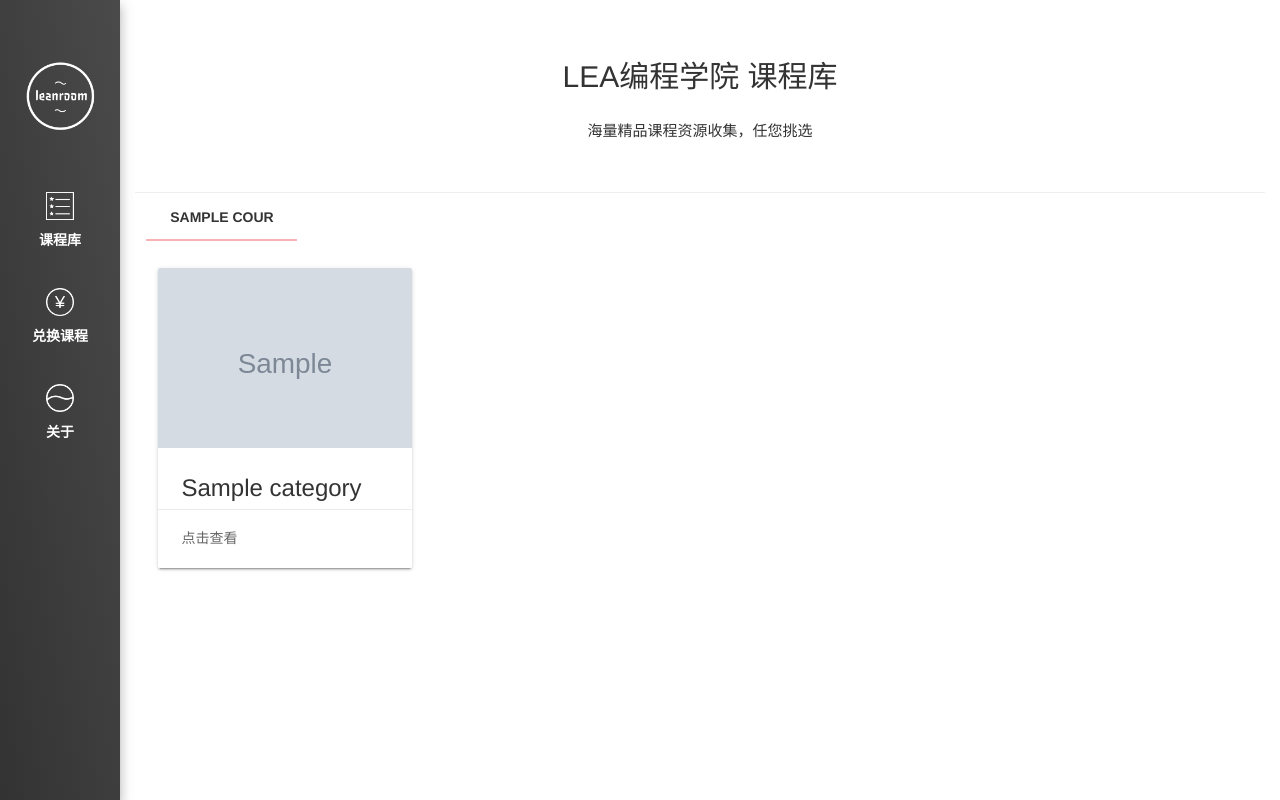
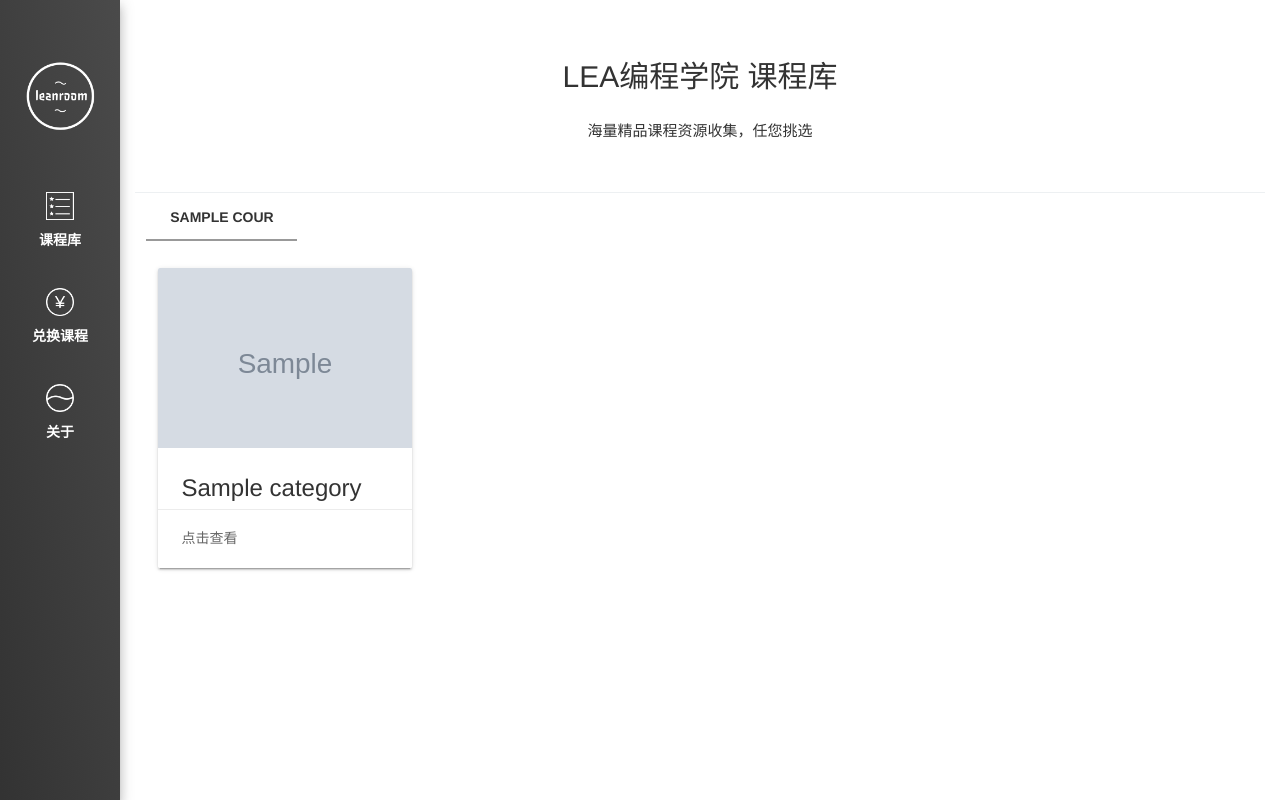
Before and after one commit to yanggan/leanroom, a Flask app: template serve/application/templates/course.html in a window 1280 px wide. Run offline with Flask 2, Linux system fonts and the light colour scheme; the template is opened without the code that fills it: most values are stand-ins (such as "Sample title", 1, 10 or a date in 2020); grey boxes marked "Sample" are stand-in pictures; parts of the project's set-up code (start-up, migrations or seed data) failed here and were passed over; some libraries are stand-ins or nearby versions.

Commit message:
v0.1.10.2414 mod: course page css style

```diff
--- a/serve/application/static/css/style.css
+++ b/serve/application/static/css/style.css
@@ -44,6 +44,9 @@ table.bordered > thead > tr, table.bordered > tbody > tr {
     color: #ee6e73;
     font-weight: bolder;
     color: #333!important;
+}
+.tabs .indicator {
+    background-color: #999;
 }
 
 /* PC端导航栏 */
```
